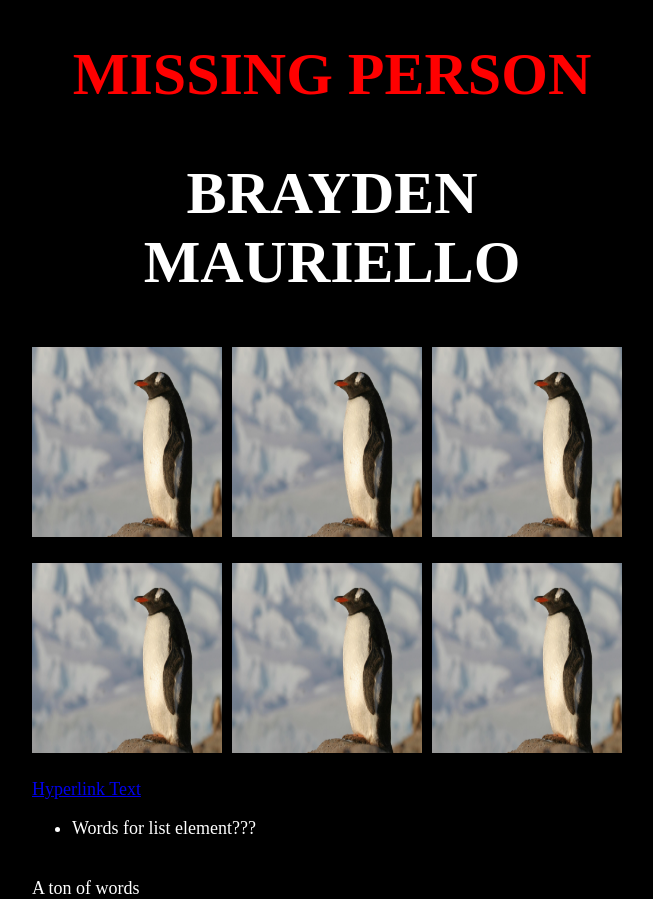
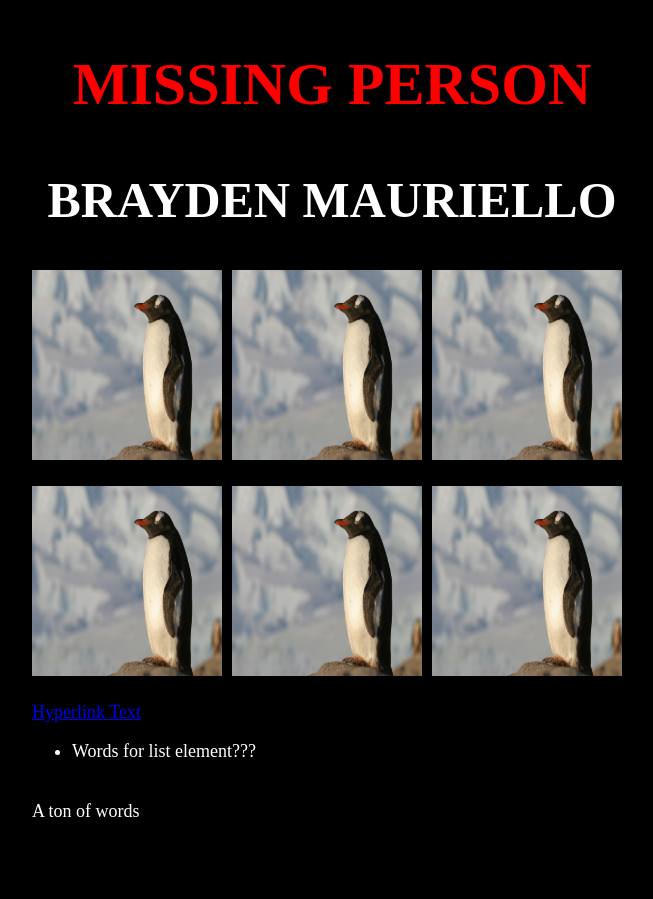
Before and after one commit to GarbageGameDeveloper/HTML-Practice, a plain HTML site: page index.html in a window 1280 px wide. Shown: the whole page, without its empty margins (308-961 px from the left). After the commit the page ends 822 px from the top, so only its background shows below. Drawn offline with Linux system fonts and the light colour scheme.

Commit message:
Update index.html

```diff
--- a/index.html
+++ b/index.html
@@ -39,13 +39,19 @@
 			}
 			.header_box h1
 			{
+				padding-top: 10px;
+				padding-bottom: 5px;
+
 				color: #FF0000;
 			    font-size: 60px;
 			    text-align: center;
 			}
 			.header_box h2
 			{
-			    font-size: 60px;
+				padding-top: 5px;
++				padding-bottom: 10px;
+
+			    font-size: 50px;
 			    text-align: center;
 			}
 
```
